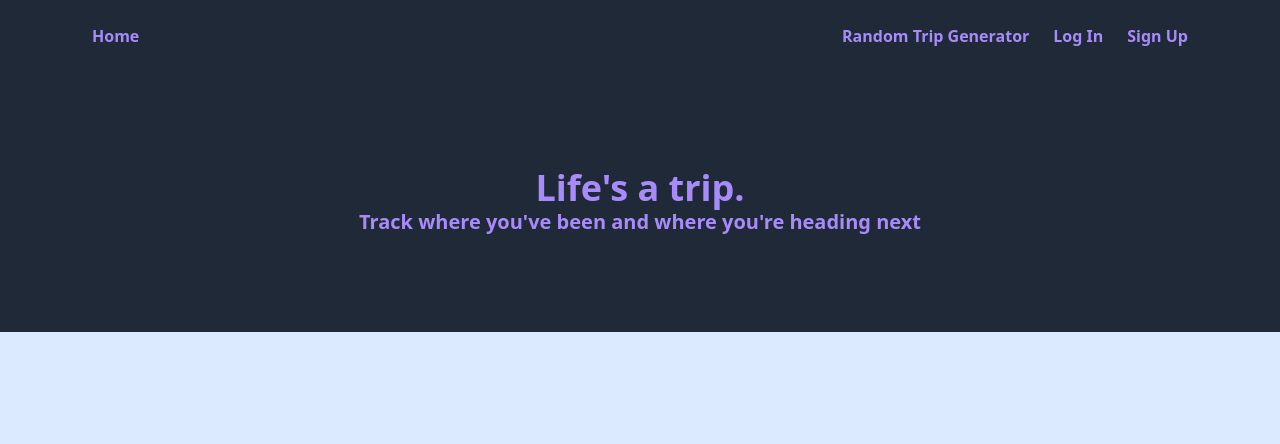
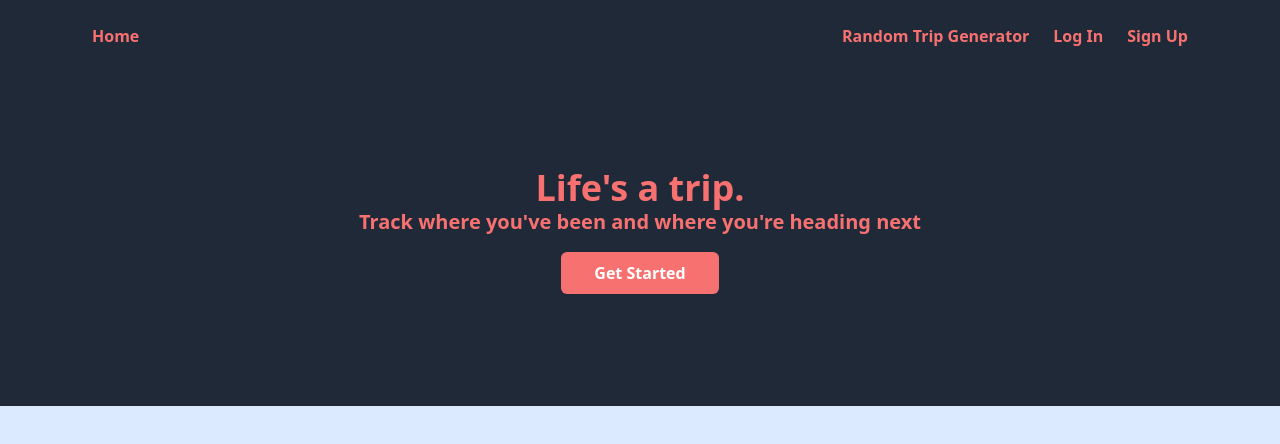
Before and after one commit to frankdb/random-trip-generator-ui, a Next.js app: page / in a window 1280 px wide. Shown: the top 444 px of the page. Built offline with nearby package versions, Linux system fonts and the light colour scheme.

Commit message:
Update Button component with more props -Add CTA button to Hero component

```diff
--- a/components/forms/Signup.tsx
+++ b/components/forms/Signup.tsx
@@ -37,11 +37,10 @@ const Signup = ({ formData, handleFormData, handleSubmit }) => {
         </label>
         <Button
           type="submit"
-          text="Submit"
+          text="Sign Up"
           handleClick={() => {}}
           isFullWidth={true}
           color="bg-blue-500"
-          isLoading={false}
         />
       </form>
     </div>
--- a/components/layout/Button.tsx
+++ b/components/layout/Button.tsx
@@ -1,5 +1,5 @@
 import React, { MouseEventHandler } from "react";
-import { IconContext } from "react-icons";
+import { IconBaseProps, IconContext } from "react-icons";
 import { VscLoading } from "react-icons/vsc";
 
 interface ButtonProps {
@@ -10,6 +10,12 @@ interface ButtonProps {
   isFullWidth?: boolean;
   isDisabled?: boolean;
   isLoading?: boolean;
+  paddingX?: number;
+  paddingY?: number;
+  marginX?: number | string;
+  marginY?: number | string;
+  fontSize?: "xs" | "sm" | "base" | "lg";
+  icon?: IconBaseProps;
 }
 
 const Button = ({
@@ -20,15 +26,23 @@ const Button = ({
   color = "bg-blue-500",
   isDisabled = false,
   isLoading = false,
+  paddingX = 4,
+  paddingY = 2,
+  marginX = 0,
+  marginY = 4,
+  fontSize = "base",
+  icon = null,
 }: ButtonProps) => {
-  const width = isFullWidth === true ? "w-full" : "";
+  const fullWidth = isFullWidth ? "w-full" : "";
+
   return (
     <button
       type={type}
       onClick={handleClick}
-      className={`${width} px-4 py-2 font-bold text-white ${color} mt-4 mb-4 border border-transparent rounded-md shadow-sm hover:opacity-95 focus:outline-none disabled:cursor-not-allowed disabled:opacity-50 inline-flex justify-center`}
+      className={`${fullWidth} px-${paddingX} py-${paddingY} text-${fontSize} font-bold text-white ${color} mx-${marginX} my-${marginY} border border-transparent rounded-md shadow-sm hover:opacity-95 focus:outline-none disabled:cursor-not-allowed disabled:opacity-50 inline-flex justify-center items-center`}
       disabled={isDisabled || isLoading}
     >
+      {icon ? <span className="mr-2">{icon}</span> : null}
       {isLoading ? (
         <IconContext.Provider value={{ size: "1.25em" }}>
           <span className="mr-2 animate-spin">
--- a/components/marketing/Hero.tsx
+++ b/components/marketing/Hero.tsx
@@ -1,18 +1,36 @@
 import React from "react";
+import Button from "../layout/Button";
 
 interface HeroProps {
   backgroundColor: string;
   header: string;
   subheader: string;
+  fontColor?: string;
 }
 
-const Hero = ({ backgroundColor, header, subheader }: HeroProps) => {
+const Hero = ({
+  backgroundColor,
+  header,
+  subheader,
+  fontColor = "text-black-400",
+}: HeroProps) => {
   return (
-    <div
-      className={`w-100 px-4 py-32 sm:px-24 sm:py-24 text-purple-400 font-bold text-center ${backgroundColor}`}
-    >
-      <h1 className="container text-4xl">{header}</h1>
-      <p className="text-xl">{subheader}</p>
+    <div className={`w-100 px-4 py-32 sm:px-24 sm:py-24 ${backgroundColor}`}>
+      <div className={`font-bold text-center ${fontColor}`}>
+        <h1 className="text-4xl">{header}</h1>
+        <p className="text-xl">{subheader}</p>
+      </div>
+      <div className="text-center">
+        <Button
+          type="button"
+          text="Get Started"
+          handleClick={() => {}}
+          color="bg-red-400"
+          paddingX={8}
+          paddingY={2}
+          marginX="auto"
+        />
+      </div>
     </div>
   );
 };
--- a/components/navbar/Navbar.tsx
+++ b/components/navbar/Navbar.tsx
@@ -14,7 +14,7 @@ const Navbar = () => {
 
   return (
     <nav className="bg-gray-800 w-100">
-      <div className="container flex flex-row justify-between max-w-6xl px-4 py-6 mx-auto font-bold text-purple-400">
+      <div className="container flex flex-row justify-between max-w-6xl px-4 py-6 mx-auto font-bold text-red-400">
         <div>
           <div className="px-3">
             <Link href="/">Home</Link>
--- a/pages/index.tsx
+++ b/pages/index.tsx
@@ -9,6 +9,7 @@ export default function Home() {
         backgroundColor="bg-gray-800"
         header="Life's a trip."
         subheader="Track where you've been and where you're heading next"
+        fontColor="text-red-400"
       />
     </Layout>
   );
```
